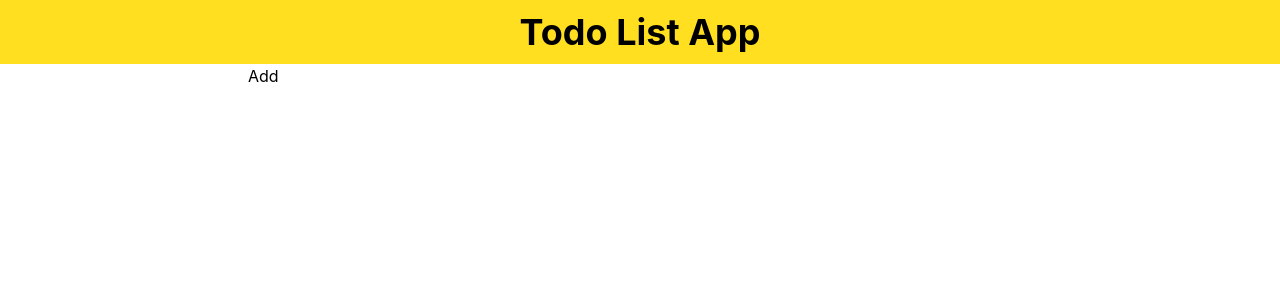
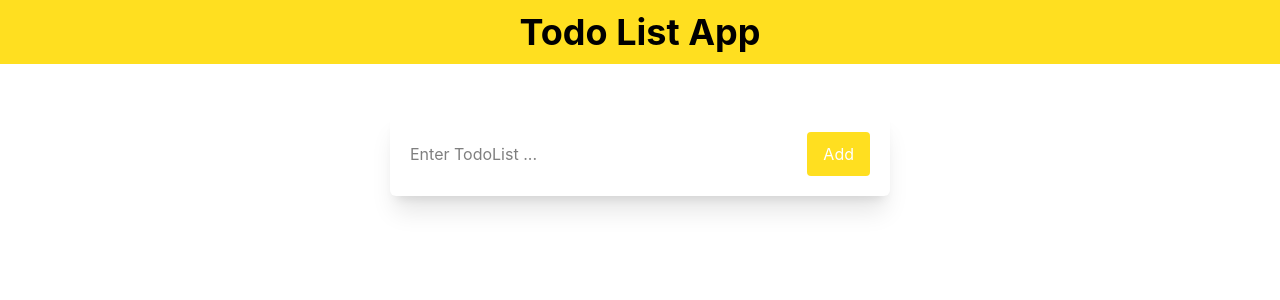
Before and after one commit to CodingWithLaiba/React-masterclass, a React (Vite) app in the folder TodoApp/: page / in a window 1280 px wide. Shown: the top 300 px of the page. Built offline with nearby package versions, Linux system fonts and the light colour scheme.

Commit message:
feat: enhance Todo component styling and structure

```diff
--- a/TodoApp/src/components/Todo.jsx
+++ b/TodoApp/src/components/Todo.jsx
@@ -11,18 +11,35 @@ export default function Todo() {
   }
   return (
     <div>
-      <form onSubmit={handleSubmit}>
+      <form
+        className="bg-white mt-12 rounded-md p-5 m-auto shadow-xl w-125 flex"
+        onSubmit={handleSubmit}
+      >
         <input
+          className="block w-full border-none text-black text-[16px] focus:outline-0"
+          placeholder="Enter TodoList ..."
           type="text"
           value={todo}
           onChange={(e) => setTodo(e.target.value)}
         />
-        <button type="submit">Add</button>
+        <button
+          className="border-none bg-yellow-300 inline-block rounded-sm text-white py-2.5 px-4 cursor-pointer"
+          type="submit"
+        >
+          Add
+        </button>
       </form>
-      {todoList.map((item) => (
-        // <h3 key={item}>{item}</h3>
-        <TodoList item={item} key={item} />
-      ))}
+      <div className="bg-white rounded-md w-125 mt-12 mx-auto shadow-2xl">
+        {todoList.map((item) => (
+          // <h3 key={item}>{item}</h3>
+          <TodoList
+            item={item}
+            key={item}
+            todoList={todoList}
+            setTodoList={setTodoList}
+          />
+        ))}
+      </div>
     </div>
   );
 }
```
